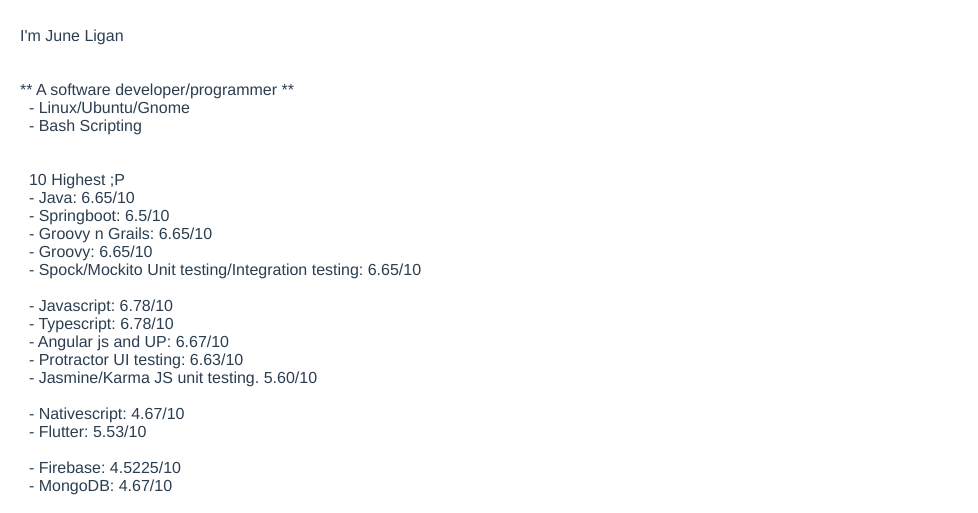
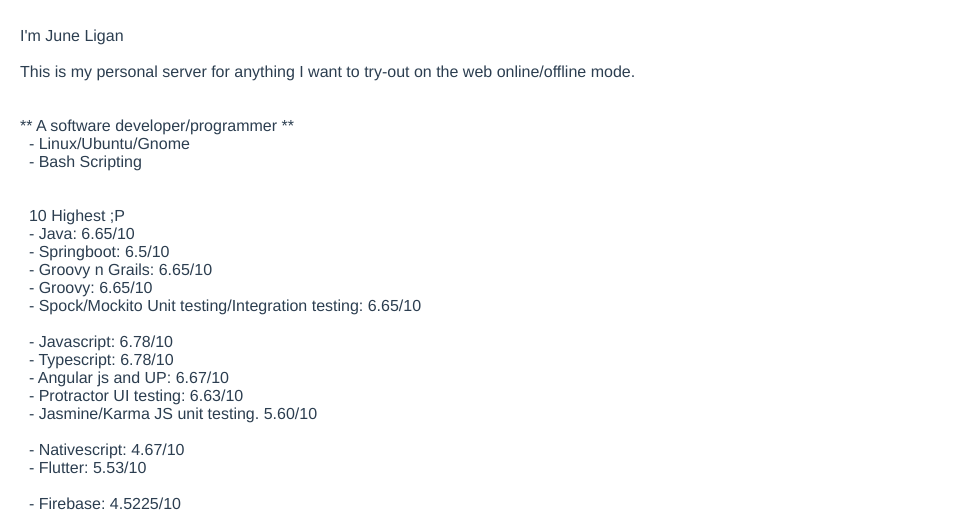
Before and after one commit to juneligan/personal_server, a website: page public/index.html in a window 1280 px wide. Shown: the part 223-736 px from the top of the page, without its empty margins (0-978 px from the left). Drawn offline with Linux system fonts and the light colour scheme.

Commit message:
Update description of this server
Signed-off-by: June Ligan <june.ligan@synacy.com>

```diff
--- a/public/index.html
+++ b/public/index.html
@@ -69,6 +69,8 @@
       <p>
         I'm June Ligan <br>
         <br>
+        This is my personal server for anything I want to try-out on the web online/offline mode.<br>
+        <br>
         <br>
         ** A software developer/programmer ** <br>
         &nbsp; - Linux/Ubuntu/Gnome<br>
@@ -105,9 +107,8 @@
         &nbsp; - Weights/Body Weight workout<br>
         &nbsp; - Yoga/Home Meditation<br>
         <br>
+        <br>
         Can work well with team even though they've said that I'm an introvert type of person.
-        <br>
-        This is my personal server for anything I want to try-out online/offline mode.<br>
         <br>
         <br>
 
```
